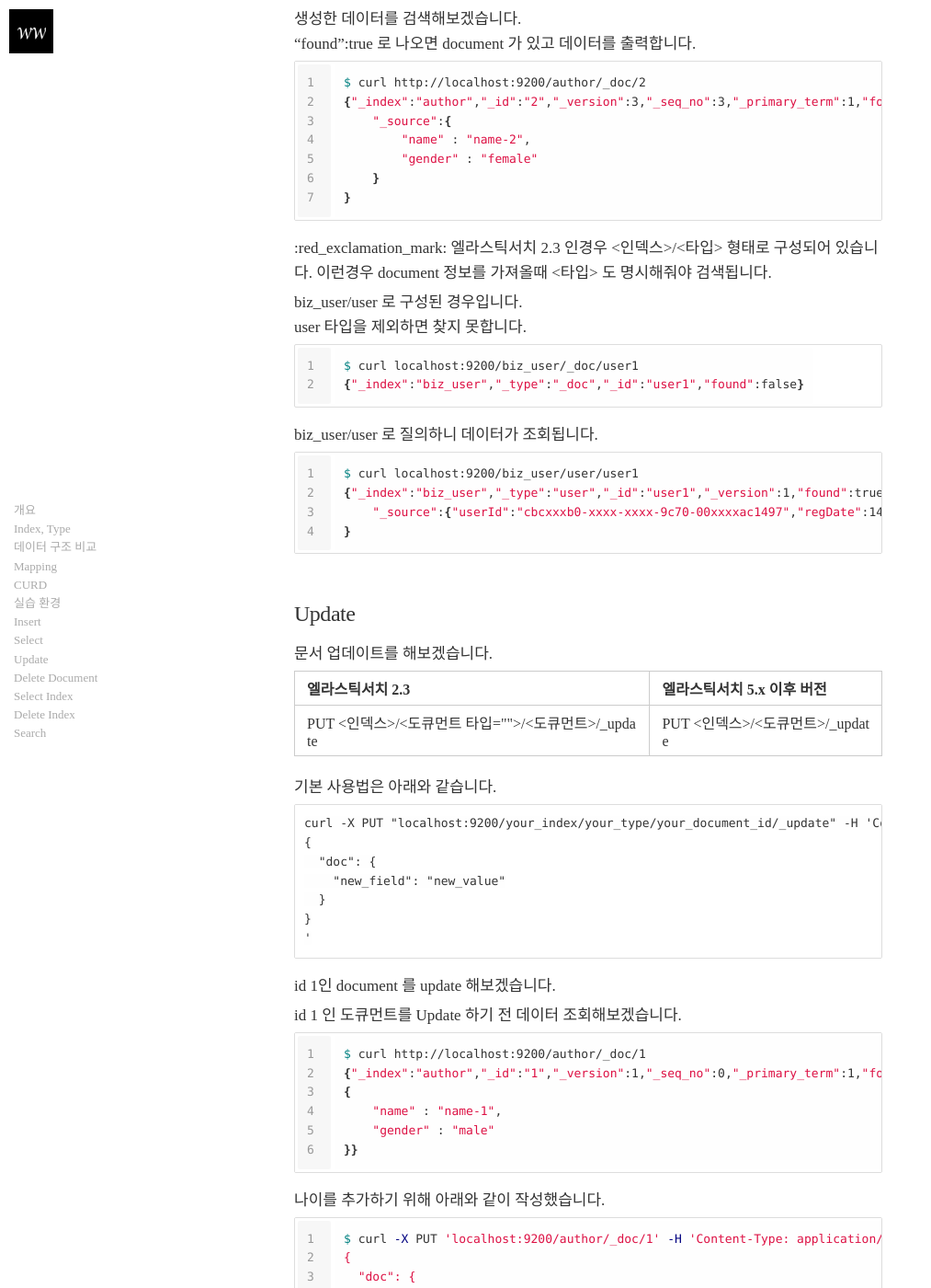
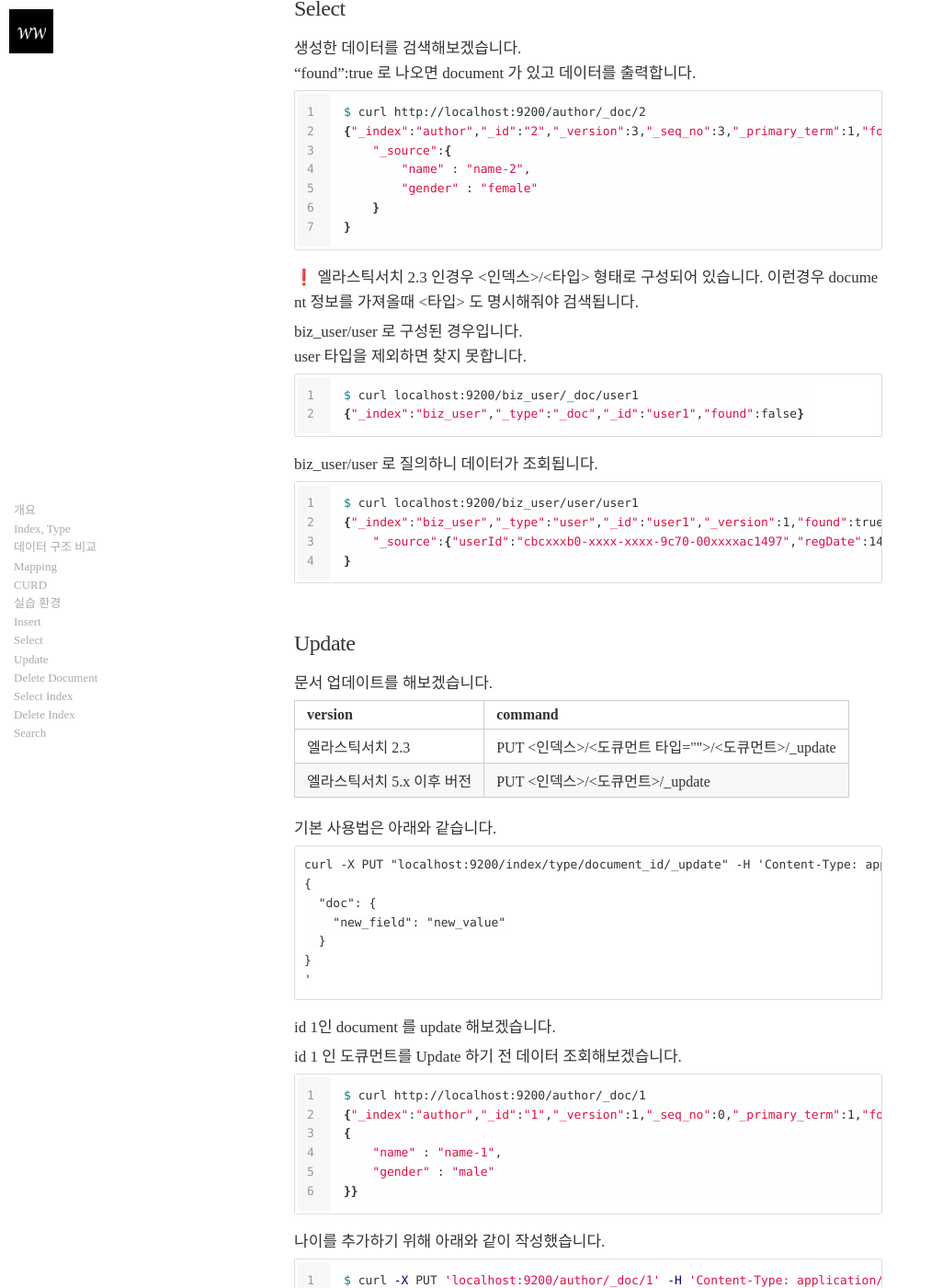
Before and after one commit to didalgus/didalgus.github.io, a Jekyll site: the page built from _posts/2023-12-07-ElasticSearch2.markdown, in a window 1280 px wide and 1400 px high, scrolled down 5962 px. Shown: the whole window at 92% size, without its empty margins (0-1013 px from the left). Built offline with Jekyll 4.4.1, drawn with Linux system fonts in a browser that asks for light colours; nearby versions of some CDN libraries; emoji names are drawn with the system emoji font; some web fonts are replaced; the table of contents is made by our own code; some of the changed text lies outside the part shown.

Commit message:
modify post ElasticSearch2

````diff
--- a/_posts/2023-12-07-ElasticSearch2.markdown
+++ b/_posts/2023-12-07-ElasticSearch2.markdown
@@ -221,11 +221,13 @@ POST, PUT 메서드로 처음 생성했을때와 수정하는 경우의 응답
 Response 결과값에 "created":true 로 나오고,
 수정하는경우 "created":false 로 나오고 version 필드의 값은 2가 되는것을 확인 할 수 있습니다.
 <br/>
+
 POST 메서드 응답값
 {:.table.table-key-value-60}
 | 최초 생성시 | 변경시 |
-|---|---|
+| --- | --- |
 | "_version":1, "created":true | "_version":2, "created":false |
+
 
 
 ## Select
@@ -243,7 +245,7 @@ $ curl http://localhost:9200/author/_doc/2
 }
 ```
 
-:red_exclamation_mark: 엘라스틱서치 2.3 인경우 <인덱스>/<타입> 형태로 구성되어 있습니다.
+:exclamation: 엘라스틱서치 2.3 인경우 <인덱스>/<타입> 형태로 구성되어 있습니다.
 이런경우 document 정보를 가져올때 <타입> 도 명시해줘야 검색됩니다.
 
 biz_user/user 로 구성된 경우입니다.
@@ -269,14 +271,17 @@ $ curl localhost:9200/biz_user/user/user1
 문서 업데이트를 해보겠습니다.
 
 {:.table.table-key-value-60}
-| 엘라스틱서치 2.3  | 엘라스틱서치 5.x 이후 버전   |
+| version  | command  |
 |---|---|
-| PUT <인덱스>/<도큐먼트 타입>/<도큐먼트 id>/_update  | PUT <인덱스>/<도큐먼트 id>/_update  |
+| 엘라스틱서치 2.3   | PUT <인덱스>/<도큐먼트 타입>/<도큐먼트 id>/_update |
+| 엘라스틱서치 5.x 이후 버전  | PUT <인덱스>/<도큐먼트 id>/_update  |
+
+
 
 
 기본 사용법은 아래와 같습니다.
 ```
-curl -X PUT "localhost:9200/your_index/your_type/your_document_id/_update" -H 'Content-Type: application/json' -d '
+curl -X PUT "localhost:9200/index/type/document_id/_update" -H 'Content-Type: application/json' -d '
 {
   "doc": {
     "new_field": "new_value"
````
